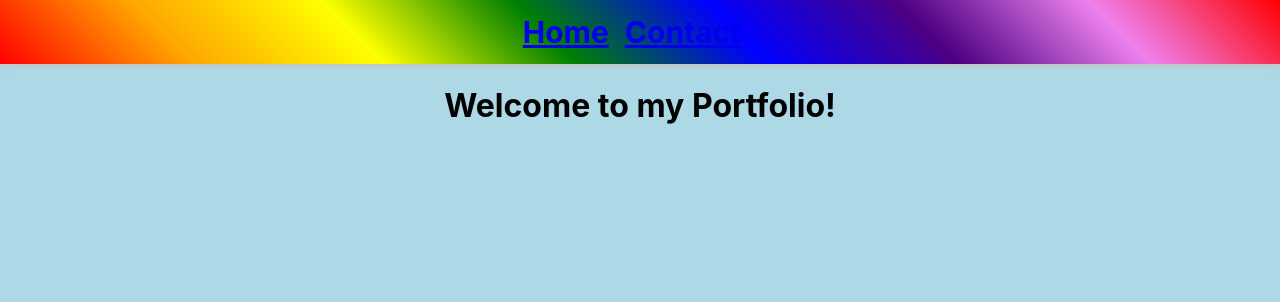
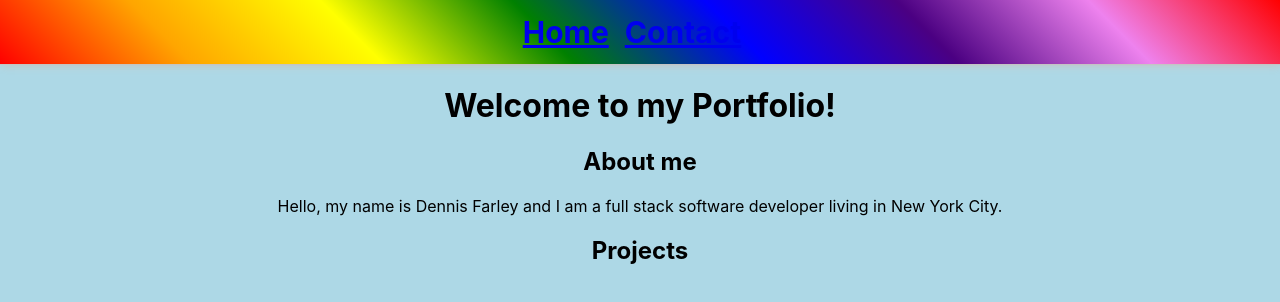
Before and after one commit to dfarlz97/dennis_farley_portfolio, a React (Create React App) app: page / in a window 1280 px wide. Shown: the top 302 px of the page. Built offline with nearby package versions, Linux system fonts and the light colour scheme.

Commit message:
add 'about' content

```diff
--- a/src/Home.js
+++ b/src/Home.js
@@ -10,6 +10,13 @@ export default function Home() {
       <h1 className='welcome'>
         Welcome to my Portfolio!
       </h1>
+      <h2>
+        About me
+      </h2>
+      <p>Hello, my name is Dennis Farley and I am a full stack software developer living in New York City. </p>
+      <h2>
+        Projects
+      </h2>
 
         </header>
 
```
